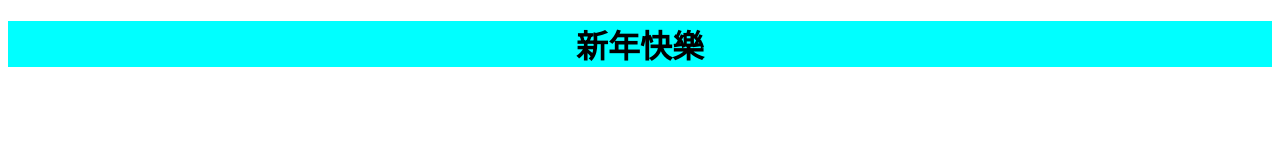
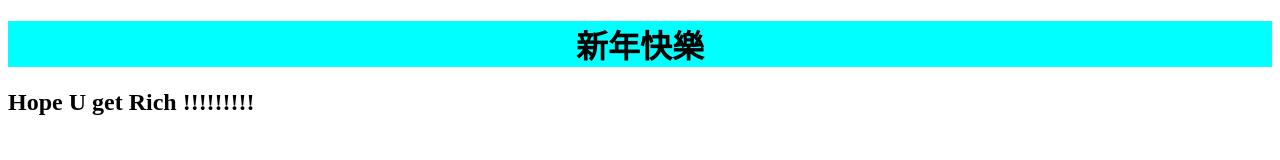
Before and after one commit to LDD1983/page, a plain HTML site: page index.html in a window 1280 px wide. Drawn offline with Linux system fonts and the light colour scheme.

Commit message:
hope u get rich

```diff
--- a/index.html
+++ b/index.html
@@ -16,5 +16,8 @@
      <h1>
         新年快樂
      </h1>
+     <h2>
+        Hope U get Rich !!!!!!!!!
+     </h2>
 </body>
 </html>
```
